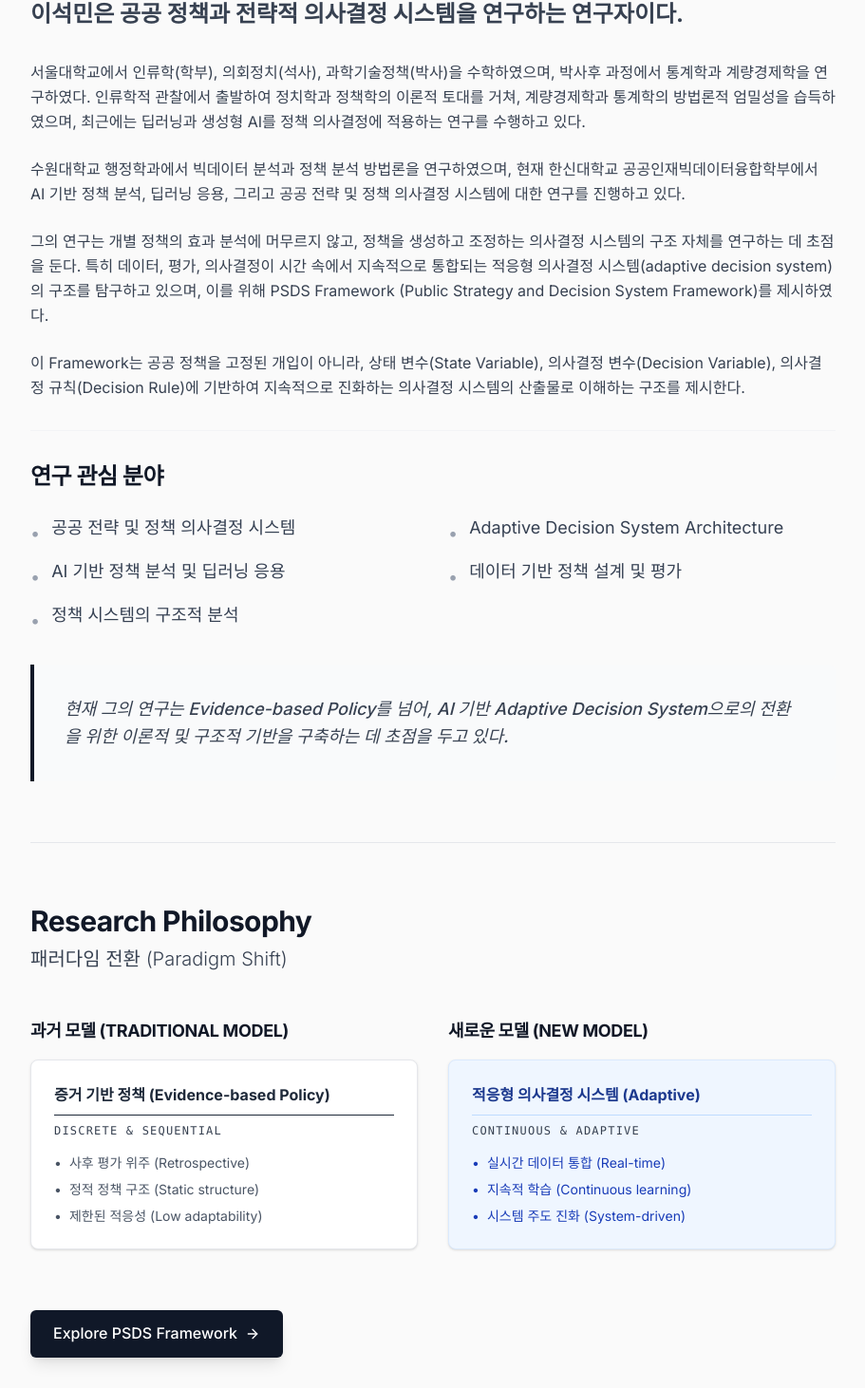
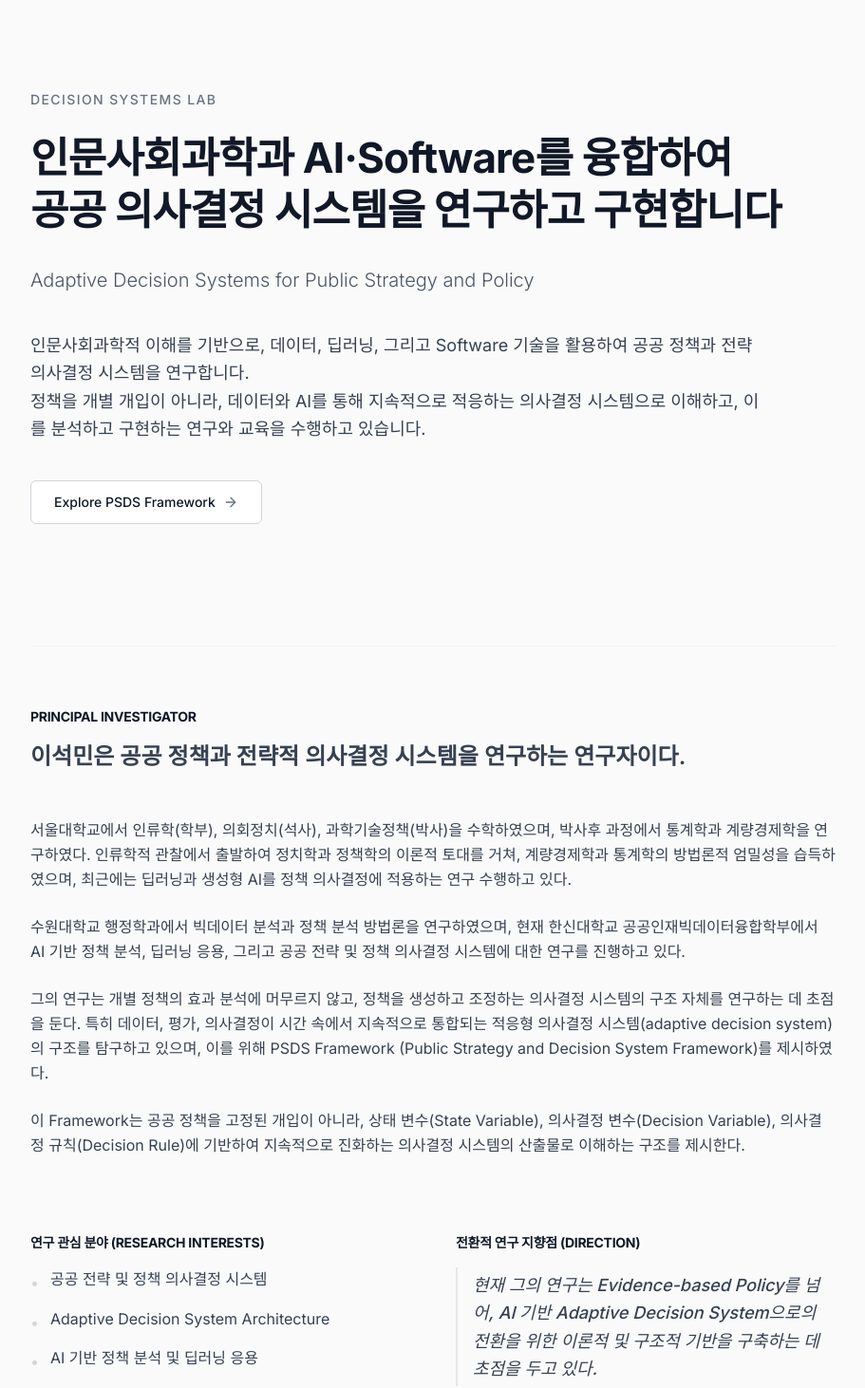
Before and after one commit to LeeSeogMin/my-life, a Next.js app: page / in a window 1280 px wide. Shown: the part 110-1572 px from the top of the page at 95% size, without its empty margins (184-1095 px from the left). Built offline with nearby package versions, Linux system fonts and the light colour scheme.

Commit message:
Implement minimalist Lab Platform Hero section based on PSDS framework

```diff
--- a/src/app/page.tsx
+++ b/src/app/page.tsx
@@ -3,36 +3,73 @@ import Link from "next/link";
 
 export default function Home() {
   return (
-    <div className="space-y-16">
-      {/* Bio Section (Main) */}
-      <section className="space-y-8">
-        <header className="space-y-4">
-          <p className="text-2xl font-bold text-gray-900">
+    <div className="space-y-24 pb-12">
+      {/* Hero Section */}
+      <section className="pt-16 lg:pt-24 pb-8">
+        {/* Identity */}
+        <div className="text-sm font-medium tracking-widest text-gray-500 mb-6 uppercase">
+          Decision Systems Lab
+        </div>
+
+        {/* Main Tagline */}
+        <h1 className="text-3xl sm:text-4xl md:text-[2.75rem] font-semibold leading-tight text-gray-900 mb-8 tracking-tight">
+          인문사회과학과 AI·Software를 융합하여<br className="hidden sm:block" />
+          공공 의사결정 시스템을 연구하고 구현합니다
+        </h1>
+
+        {/* Subline */}
+        <div className="text-lg sm:text-xl text-gray-600 mb-10 font-light">
+          Adaptive Decision Systems for Public Strategy and Policy
+        </div>
+
+        {/* Description */}
+        <p className="text-lg text-gray-700 leading-relaxed max-w-3xl font-normal">
+          인문사회과학적 이해를 기반으로, 데이터, 딥러닝, 그리고 Software 기술을 활용하여
+          공공 정책과 전략 의사결정 시스템을 연구합니다.<br className="hidden sm:block" />
+          정책을 개별 개입이 아니라, 데이터와 AI를 통해 지속적으로 적응하는 의사결정 시스템으로
+          이해하고, 이를 분석하고 구현하는 연구와 교육을 수행하고 있습니다.
+        </p>
+
+        {/* CTA */}
+        <div className="pt-10">
+          <Link
+            href="/framework"
+            className="inline-flex items-center gap-2 border border-gray-300 bg-white text-gray-900 px-6 py-3 rounded-md font-medium hover:bg-gray-50 transition-all hover:border-gray-400 text-sm"
+          >
+            Explore PSDS Framework
+            <ArrowRight className="w-4 h-4 text-gray-500" />
+          </Link>
+        </div>
+      </section>
+
+      {/* Researcher Bio Section */}
+      <section className="space-y-12 pt-16 border-t border-gray-100">
+        <header>
+          <h2 className="text-sm font-semibold tracking-widest text-gray-400 uppercase mb-4">Principal Investigator</h2>
+          <p className="text-2xl font-semibold text-gray-900">
             이석민은 공공 정책과 전략적 의사결정 시스템을 연구하는 연구자이다.
           </p>
         </header>
 
-        <section className="prose prose-gray max-w-none prose-lg text-gray-800 leading-relaxed font-normal space-y-6">
+        <div className="prose prose-gray max-w-none text-gray-700 leading-relaxed font-normal space-y-6">
           <p>
-            서울대학교에서 인류학(학부), 의회정치(석사), 과학기술정책(박사)을 수학하였으며, 박사후 과정에서 통계학과 계량경제학을 연구하였다. 인류학적 관찰에서 출발하여 정치학과 정책학의 이론적 토대를 거쳐, 계량경제학과 통계학의 방법론적 엄밀성을 습득하였으며, 최근에는 딥러닝과 생성형 AI를 정책 의사결정에 적용하는 연구를 수행하고 있다.
+            서울대학교에서 인류학(학부), 의회정치(석사), 과학기술정책(박사)을 수학하였으며, 박사후 과정에서 통계학과 계량경제학을 연구하였다. 인류학적 관찰에서 출발하여 정치학과 정책학의 이론적 토대를 거쳐, 계량경제학과 통계학의 방법론적 엄밀성을 습득하였으며, 최근에는 딥러닝과 생성형 AI를 정책 의사결정에 적용하는 연구 수행하고 있다.
           </p>
-
           <p>
             수원대학교 행정학과에서 빅데이터 분석과 정책 분석 방법론을 연구하였으며, 현재 한신대학교 공공인재빅데이터융합학부에서 AI 기반 정책 분석, 딥러닝 응용, 그리고 공공 전략 및 정책 의사결정 시스템에 대한 연구를 진행하고 있다.
           </p>
-
           <p>
             그의 연구는 개별 정책의 효과 분석에 머무르지 않고, 정책을 생성하고 조정하는 의사결정 시스템의 구조 자체를 연구하는 데 초점을 둔다. 특히 데이터, 평가, 의사결정이 시간 속에서 지속적으로 통합되는 적응형 의사결정 시스템(adaptive decision system)의 구조를 탐구하고 있으며, 이를 위해 PSDS Framework (Public Strategy and Decision System Framework)를 제시하였다.
           </p>
-
           <p>
             이 Framework는 공공 정책을 고정된 개입이 아니라, 상태 변수(State Variable), 의사결정 변수(Decision Variable), 의사결정 규칙(Decision Rule)에 기반하여 지속적으로 진화하는 의사결정 시스템의 산출물로 이해하는 구조를 제시한다.
           </p>
-        </section>
+        </div>
 
-        <section className="space-y-6 pt-8 border-t border-gray-100">
-          <h2 className="text-2xl font-bold text-gray-900">연구 관심 분야</h2>
-          <ul className="grid sm:grid-cols-2 gap-x-8 gap-y-3 list-none pl-0">
+        <div className="grid md:grid-cols-2 gap-12 pt-8">
+          <div className="space-y-4">
+            <h3 className="text-sm font-semibold tracking-widest text-gray-400 uppercase">연구 관심 분야 (Research Interests)</h3>
+            <ul className="space-y-3 list-none pl-0">
               {[
                 "공공 전략 및 정책 의사결정 시스템",
                 "Adaptive Decision System Architecture",
@@ -40,64 +77,56 @@ export default function Home() {
                 "데이터 기반 정책 설계 및 평가",
                 "정책 시스템의 구조적 분석"
               ].map((item, idx) => (
-              <li key={idx} className="flex items-start gap-3 text-lg text-gray-700">
-                <span className="text-gray-400 mt-1.5">•</span>
+                <li key={idx} className="flex items-start gap-3 text-gray-700">
+                  <span className="text-gray-300 mt-1">•</span>
                   {item}
                 </li>
               ))}
             </ul>
+          </div>
+
+          <div className="space-y-4">
+            <h3 className="text-sm font-semibold tracking-widest text-gray-400 uppercase">전환적 연구 지향점 (Direction)</h3>
+            <p className="text-lg font-medium text-gray-800 leading-relaxed italic border-l-2 border-gray-200 pl-4 py-1">
+              현재 그의 연구는 Evidence-based Policy를 넘어, AI 기반 Adaptive Decision System으로의 전환을 위한 이론적 및 구조적 기반을 구축하는 데 초점을 두고 있다.
+            </p>
+          </div>
+        </div>
       </section>
 
-        <section className="bg-gray-50 border-l-4 border-gray-900 p-8 rounded-r-lg mt-8">
-          <p className="text-lg font-medium text-gray-800 leading-relaxed italic">
-            현재 그의 연구는 Evidence-based Policy를 넘어, AI 기반 Adaptive Decision System으로의 전환을 위한 이론적 및 구조적 기반을 구축하는 데 초점을 두고 있다.
-          </p>
-        </section>
-      </section>
-
-      {/* Philosophy / Paradigm Shift Section (Secondary) */}
-      <section className="space-y-12 pt-16 border-t border-gray-200">
-        <header className="space-y-2">
-          <h2 className="text-3xl font-bold tracking-tight text-gray-900">Research Philosophy</h2>
-          <p className="text-xl text-gray-600 font-light">패러다임 전환 (Paradigm Shift)</p>
+      {/* Philosophy / Paradigm Shift Section */}
+      <section className="space-y-12 pt-16 border-t border-gray-100">
+        <header>
+          <h2 className="text-sm font-semibold tracking-widest text-gray-400 uppercase mb-4">Research Philosophy</h2>
+          <p className="text-2xl font-semibold text-gray-900">패러다임 전환 (Paradigm Shift)</p>
         </header>
 
         <div className="grid md:grid-cols-2 gap-8">
           <div className="space-y-4">
-            <h3 className="text-lg font-semibold text-gray-500 uppercase tracking-wide">과거 모델 (Traditional Model)</h3>
-            <div className="bg-white border border-gray-200 p-6 rounded-lg space-y-3 shadow-sm">
-              <strong className="block text-gray-800 border-b pb-2 mb-2">증거 기반 정책 (Evidence-based Policy)</strong>
+            <h3 className="text-sm font-medium text-gray-500 uppercase tracking-widest">과거 모델 (Traditional Model)</h3>
+            <div className="bg-gray-50 p-6 rounded border border-gray-100 space-y-3">
+              <strong className="block text-gray-900 border-b border-gray-200 pb-3 mb-3">증거 기반 정책 (Evidence-based Policy)</strong>
               <p className="text-xs font-mono text-gray-400 uppercase tracking-widest mb-4">Discrete & Sequential</p>
-              <ul className="text-sm text-gray-600 space-y-2">
-                <li className="flex items-start gap-2"><span>•</span> 사후 평가 위주 (Retrospective)</li>
-                <li className="flex items-start gap-2"><span>•</span> 정적 정책 구조 (Static structure)</li>
-                <li className="flex items-start gap-2"><span>•</span> 제한된 적응성 (Low adaptability)</li>
+              <ul className="text-sm text-gray-600 space-y-3">
+                <li className="flex items-start gap-2"><span className="text-gray-300">•</span> 사후 평가 위주 (Retrospective)</li>
+                <li className="flex items-start gap-2"><span className="text-gray-300">•</span> 정적 정책 구조 (Static structure)</li>
+                <li className="flex items-start gap-2"><span className="text-gray-300">•</span> 제한된 적응성 (Low adaptability)</li>
               </ul>
             </div>
           </div>
 
           <div className="space-y-4">
-            <h3 className="text-lg font-semibold text-blue-600 uppercase tracking-wide">새로운 모델 (New Model)</h3>
-            <div className="bg-blue-50 border border-blue-100 p-6 rounded-lg space-y-3 shadow-sm">
-              <strong className="block text-blue-900 border-b border-blue-200 pb-2 mb-2">적응형 의사결정 시스템 (Adaptive)</strong>
-              <p className="text-xs font-mono text-blue-400 uppercase tracking-widest mb-4">Continuous & Adaptive</p>
-              <ul className="text-sm text-blue-800 space-y-2">
-                <li className="flex items-start gap-2"><span>•</span> 실시간 데이터 통합 (Real-time)</li>
-                <li className="flex items-start gap-2"><span>•</span> 지속적 학습 (Continuous learning)</li>
-                <li className="flex items-start gap-2"><span>•</span> 시스템 주도 진화 (System-driven)</li>
+            <h3 className="text-sm font-medium text-gray-800 uppercase tracking-widest">새로운 모델 (New Model)</h3>
+            <div className="bg-white p-6 rounded border border-gray-200 space-y-3 shadow-sm">
+              <strong className="block text-gray-900 border-b border-gray-200 pb-3 mb-3">적응형 의사결정 시스템 (Adaptive)</strong>
+              <p className="text-xs font-mono text-gray-400 uppercase tracking-widest mb-4">Continuous & Adaptive</p>
+              <ul className="text-sm text-gray-700 space-y-3">
+                <li className="flex items-start gap-2"><span className="text-gray-300">•</span> 실시간 데이터 통합 (Real-time)</li>
+                <li className="flex items-start gap-2"><span className="text-gray-300">•</span> 지속적 학습 (Continuous learning)</li>
+                <li className="flex items-start gap-2"><span className="text-gray-300">•</span> 시스템 주도 진화 (System-driven)</li>
               </ul>
             </div>
           </div>
-        </div>
-
-        <div className="pt-4">
-          <Link
-            href="/framework"
-            className="inline-flex items-center gap-2 bg-gray-900 text-white px-6 py-3 rounded-md font-medium hover:bg-gray-800 transition-all hover:gap-3 transition-colors shadow-lg hover:shadow-xl"
-          >
-            Explore PSDS Framework
-            <ArrowRight className="w-4 h-4" />
-          </Link>
         </div>
       </section>
     </div>
```
Lines whose indentation alone changed are shown as unchanged.
